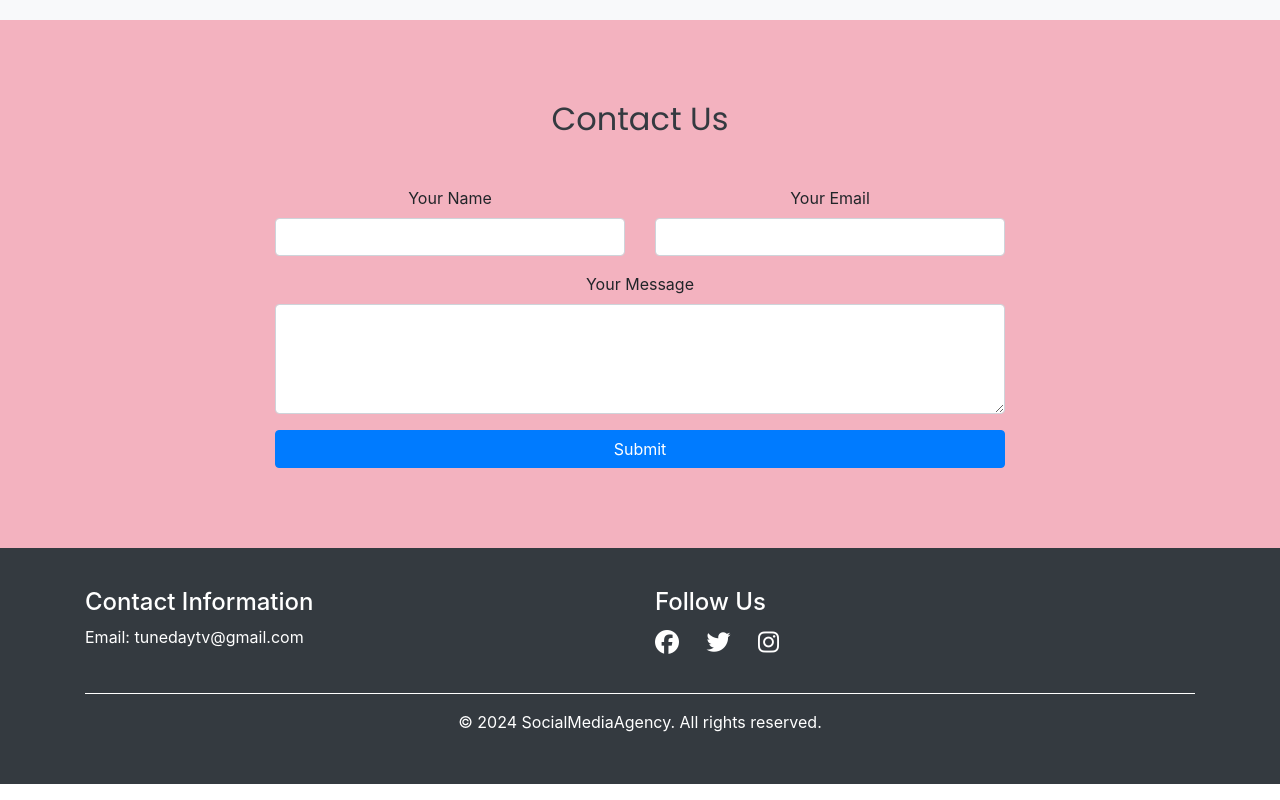
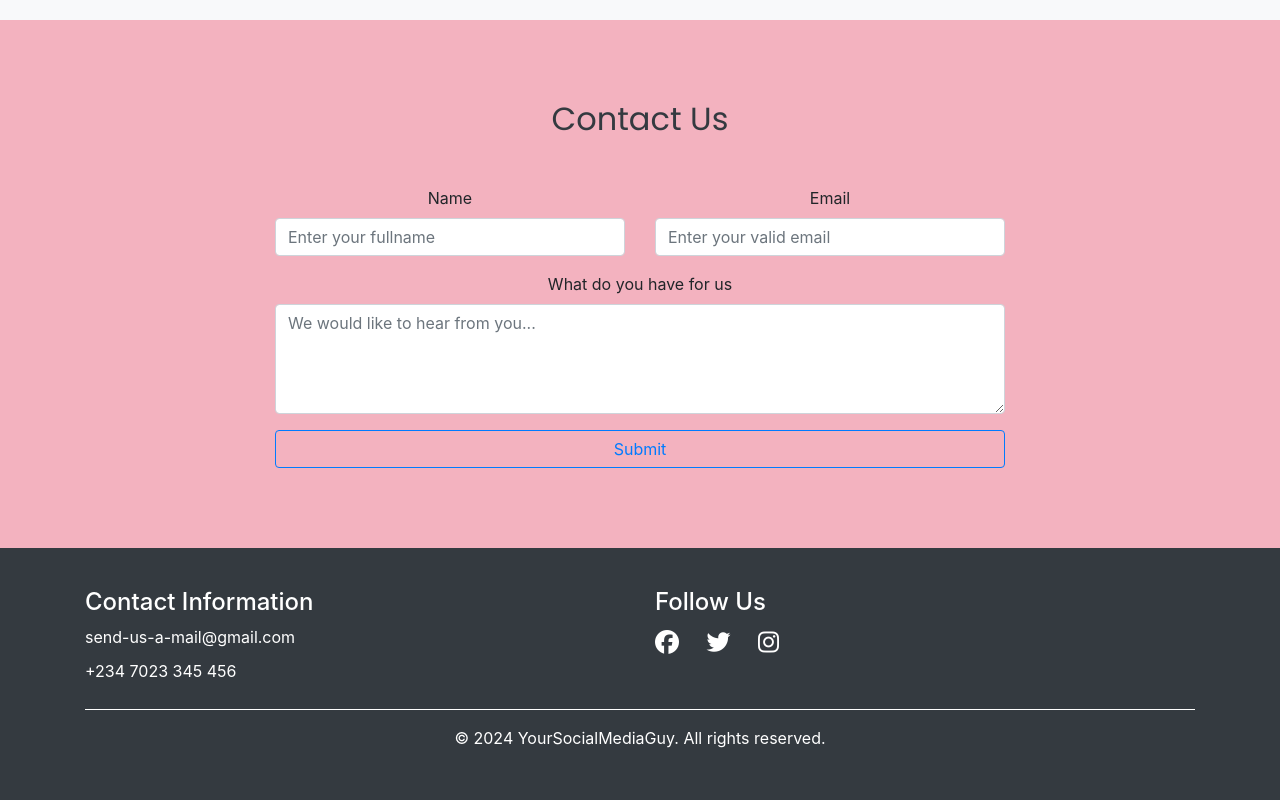
Before and after one commit to TunedayCodes/YsocialMG, a plain HTML site: page index.html in a window 1280 px wide. Shown: the part 1636-2436 px from the top of the page. Drawn offline with nearby package versions, Linux system fonts and the light colour scheme.

Commit message:
new commit to css and index.html

```diff
--- a/index.html
+++ b/index.html
@@ -6,6 +6,7 @@
     <title>Social Media Agency</title>
     <link rel="stylesheet" href="styles.css"> <!-- Link to your CSS file -->
     <script src="https://kit.fontawesome.com/9dda25d40e.js" crossorigin="anonymous"></script>
+
 
     <!-- Include Bootstrap CSS -->
     <link rel="stylesheet" href="https://stackpath.bootstrapcdn.com/bootstrap/4.5.2/css/bootstrap.min.css">
@@ -26,13 +27,13 @@
                <a class="nav-link" href="#">Home <span class="sr-only">(current)</span></a>
            </li>
            <li class="nav-item">
-               <a class="nav-link" href="#">About</a>
+               <a class="nav-link" href="#contact">FAQ</a>
            </li>
            <li class="nav-item">
-               <a class="nav-link" href="#">Services</a>
+               <a class="nav-link" href="#services">Services</a>
            </li>
            <li class="nav-item">
-               <a class="nav-link" href="#">Portfolio</a>
+               <a class="nav-link" href="#portfolio">Portfolio</a>
            </li>
        </ul>
    </div>
@@ -186,26 +187,26 @@
        <div class="row">
            <div class="col-md-8 mx-auto">
                <h2 class="text-center mb-5">Contact Us</h2>
-               <form>
+               <form action="https://getform.io/f/91ce2e1d-ed83-4e96-bf41-682089ab8b42" method="POST" enctype="multipart/form-data">
                    <div class="row">
                        <div class="col-md-6">
                            <div class="form-group">
-                               <label for="name">Your Name</label>
-                               <input type="text" class="form-control" id="name" name="name" required>
+                               <label for="name">Name</label>
+                               <input type="text" class="form-control" id="name" name="name" placeholder="Enter your fullname" required>
                            </div>
                        </div>
                        <div class="col-md-6">
                            <div class="form-group">
-                               <label for="email">Your Email</label>
-                               <input type="email" class="form-control" id="email" name="email" required>
+                               <label for="email">Email</label>
+                               <input type="email" class="form-control" id="email" name="email" placeholder="Enter your valid email" required>
                            </div>
                        </div>
                    </div>
                    <div class="form-group">
-                       <label for="message">Your Message</label>
-                       <textarea class="form-control" id="message" name="message" rows="4" required></textarea>
+                       <label for="message">What do you have for us</label>
+                       <textarea class="form-control" id="message" name="message" placeholder="We would like to hear from you..." rows="4" required></textarea>
                    </div>
-                   <button type="submit" class="btn btn-primary btn-block">Submit</button>
+                   <button type="submit" value="Send" class="btn btn-outline-primary btn-block">Submit</button>
                </form>
            </div>
        </div>
@@ -218,7 +219,8 @@
        <div class="row">
            <div class="col-md-6">
                <h4>Contact Information</h4>
-               <p>Email: tunedaytv@gmail.com</p>
+               <p>send-us-a-mail@gmail.com</p>
+               <p>+234 7023 345 456</p>
            </div>
            <div class="col-md-6">
                <h4>Follow Us</h4>
@@ -232,7 +234,7 @@
        <hr>
        <div class="row">
            <div class="col-md-12 text-center">
-               <p>&copy; 2024 SocialMediaAgency. All rights reserved.</p>
+            <p>&copy; 2024 <a href="#">YourSocialMediaGuy</a>. All rights reserved.</p>
            </div>
        </div>
    </div>
@@ -245,5 +247,7 @@
 <script src="https://cdn.jsdelivr.net/npm/@popperjs/core@2.10.2/dist/umd/popper.min.js"></script>
 <script src="https://stackpath.bootstrapcdn.com/bootstrap/4.5.2/js/bootstrap.min.js"></script>
 
+
+
     </body>
     </html>
--- a/styles.css
+++ b/styles.css
@@ -179,6 +179,7 @@ textarea.form-control {
    border-color: #0056b3;
 }
 
+
 /* Responsive Contact Styles */
 @media (max-width: 768px) {
    .contact form {
@@ -215,6 +216,16 @@ textarea.form-control {
 .footer a {
    color: #fff;
    text-decoration: none;
+}
+
+.footer a {
+   color: inherit; /* Inherit the color from the parent element */
+   text-decoration: none; /* Remove underline */
+}
+
+.footer a:hover {
+   text-decoration: none; /* Remove underline on hover */
+   color: #99BEF2;
 }
 
 .footer hr {
```
